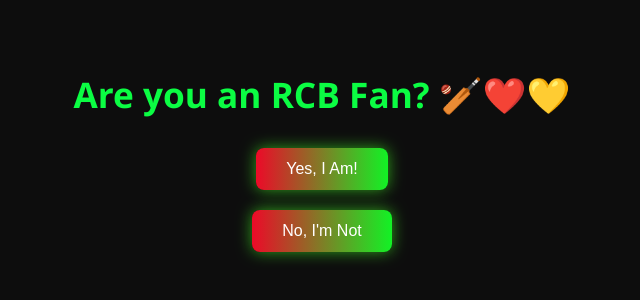
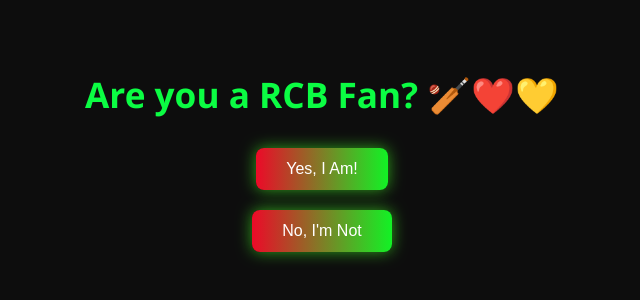
Before and after one commit to Varunn1212/Rcbwebsite, a plain HTML site: page index.html in a window 1280 px wide. Shown: the part 234-534 px from the top of the page, without its empty margins (318-958 px from the left). Drawn offline with Linux system fonts and the light colour scheme; a web font is replaced by a local one.

Commit message:
Update index.html

```diff
--- a/index.html
+++ b/index.html
@@ -22,7 +22,7 @@
   </audio>
 
   <div id="popup-overlay">
-    <h2>Are you an RCB Fan? 🏏❤️💛</h2>
+    <h2>Are you a RCB Fan? 🏏❤️💛</h2>
     <button onclick="acceptFan()">Yes, I Am!</button>
     <button onclick="declineFan()">No, I'm Not</button>
   </div>
```
